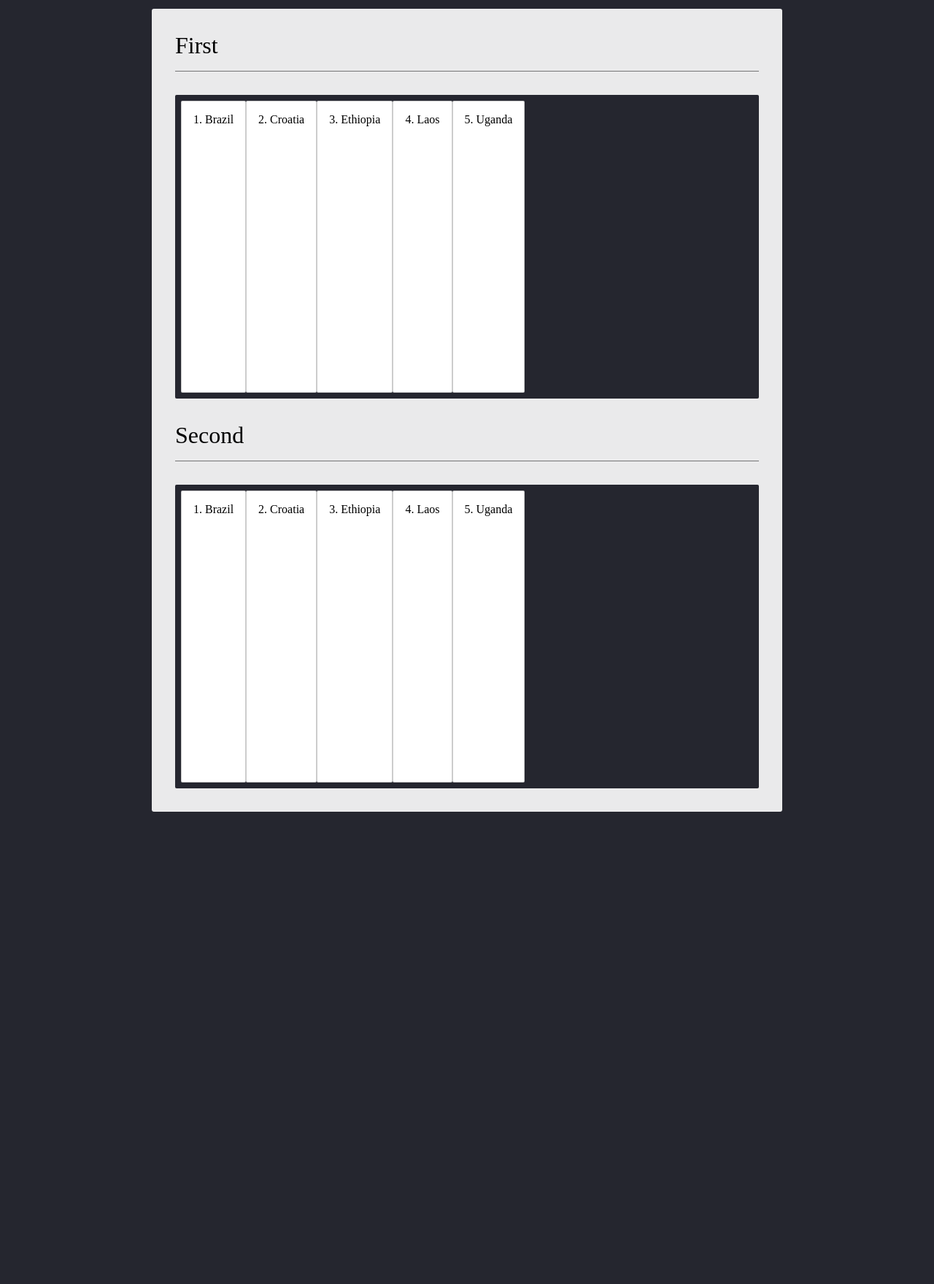
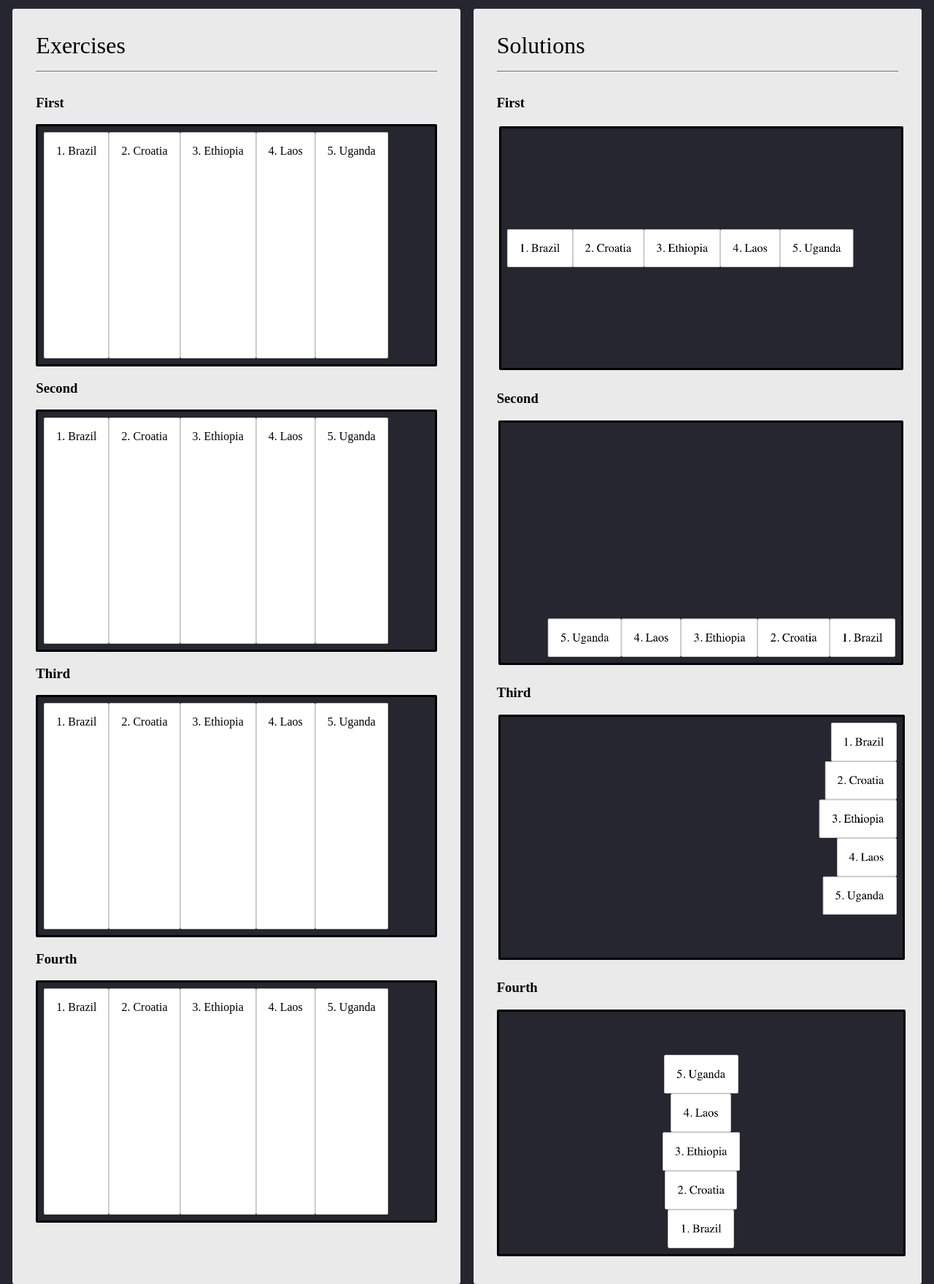
Before and after one commit to CodeYourFuture/html-css-git-exercises, a website: page week-2/15-more-flexbox/index.html in a window 1280 px wide. Shown: the part 20-1779 px from the top of the page at 73% size. Before the commit the page ends 1164 px from the top, so only its background shows below. Drawn offline with Linux system fonts and the light colour scheme.

Commit message:
make flexbox files consistent with the others

```diff
--- /dev/null
+++ b/exercise-specific-src/15-more-flexbox/custom.css
@@ -0,0 +1,24 @@
+body {
+	display: flex;
+	justify-content: space-evenly;
+	flex-wrap: wrap;
+}
+
+.site-wrapper {
+    margin-right: 0;
+    margin-left: 0;
+    width: 550px;
+}
+
+.solution {
+	max-width: 561px;
+}
+
+.countries {
+    height: 310px;
+    border: black solid;
+}
+
+.countries--tall {
+    min-height: 0px;
+}
--- a/package.json
+++ b/package.json
@@ -19,6 +19,7 @@
     "12": "live-server --open=week-2/12-align-items",
     "13": "live-server --open=week-2/13-order",
     "14": "live-server --open=week-2/14-align-self",
+    "15": "live-server --open=week-2/15-more-flexbox",
     "serve": "live-server"
   },
   "devDependencies": {
--- a/week-2/15-more-flexbox/index.html
+++ b/week-2/15-more-flexbox/index.html
@@ -1,17 +1,25 @@
 <!DOCTYPE html>
 <html lang="en">
+
 <head>
-    <meta charset="utf-8" />
-    <title>12 - Align Items - HTML, CSS and Git Exercises</title>
-    <link rel="stylesheet" href="/css/normalize.css" />
-    <link rel="stylesheet" href="/css/week2.css" />
-    <link rel="stylesheet" href="/css/week2-flexbox.css" />
-    <link rel="stylesheet" href="flexbox.css" />
+  <meta charset="utf-8">
+  <title>15 - More Flexbox - HTML, CSS and Git Exercises</title>
+  <link rel="stylesheet" href="/css/normalize.css">
+  <link rel="stylesheet" href="/css/week2.css">
+	<link rel="stylesheet" href="/css/week2-flexbox.css">
+  <link rel="stylesheet" href="flexbox.css">
+  <link
+  rel="stylesheet"
+  href="../../exercise-specific-src/15-more-flexbox/custom.css"
+/>
 </head>
 
 <body>
   <div class="site-wrapper site-wrapper">
-      <div class="site-header"><h1 class="site-header__title">First</h1></div>
+    <div class="site-header">
+      <h1 class="site-header__title">Exercises</h1>
+    </div>
+    <h3>First</h3>
     <ul class="countries countries--tall countries--first">
 			<li class="country">1. Brazil</li>
 			<li class="country">2. Croatia</li>
@@ -19,7 +27,7 @@
 			<li class="country">4. Laos</li>
 			<li class="country">5. Uganda</li>
 		</ul>
-      <div class="site-header"><h1 class="site-header__title">Second</h1></div>
+    <h3>Second</h3>
     <ul class="countries countries--tall countries--second">
 			<li class="country">1. Brazil</li>
 			<li class="country">2. Croatia</li>
@@ -27,6 +35,48 @@
 			<li class="country">4. Laos</li>
 			<li class="country">5. Uganda</li>
     </ul>
+    <h3>Third</h3>
+    <ul class="countries countries--tall countries--third">
+			<li class="country">1. Brazil</li>
+			<li class="country">2. Croatia</li>
+			<li class="country">3. Ethiopia</li>
+			<li class="country">4. Laos</li>
+			<li class="country">5. Uganda</li>
+    </ul>
+    <h3>Fourth</h3>
+    <ul class="countries countries--tall countries--fourth">
+			<li class="country">1. Brazil</li>
+			<li class="country">2. Croatia</li>
+			<li class="country">3. Ethiopia</li>
+			<li class="country">4. Laos</li>
+			<li class="country">5. Uganda</li>
+		</ul>
+  </div>
+  <div class="site-wrapper site-wrapper">
+      <div class="site-header">
+        <h1 class="site-header__title">Solutions</h1>
+      </div>
+      <h3>First</h3>
+      <img
+        class="solution"
+        src="../../exercise-specific-src/15-more-flexbox/solution1.png"
+      />
+      <h3>Second</h3>
+      <img
+        class="solution"
+        src="../../exercise-specific-src/15-more-flexbox/solution2.png"
+      />
+      <h3>Third</h3>
+      <img
+        class="solution"
+        src="../../exercise-specific-src/15-more-flexbox/solution3.png"
+      />
+      <h3>Fourth</h3>
+      <img
+        class="solution"
+        src="../../exercise-specific-src/15-more-flexbox/solution4.png"
+      />
     </div>
 </body>
+
 </html>
```
Also changed, not shown: exercise-specific-src/15-more-flexbox/solution1.png (added), exercise-specific-src/15-more-flexbox/solution2.png (added), exercise-specific-src/15-more-flexbox/solution3.png (added), exercise-specific-src/15-more-flexbox/solution4.png (added). Lines whose indentation alone changed are shown as unchanged.
